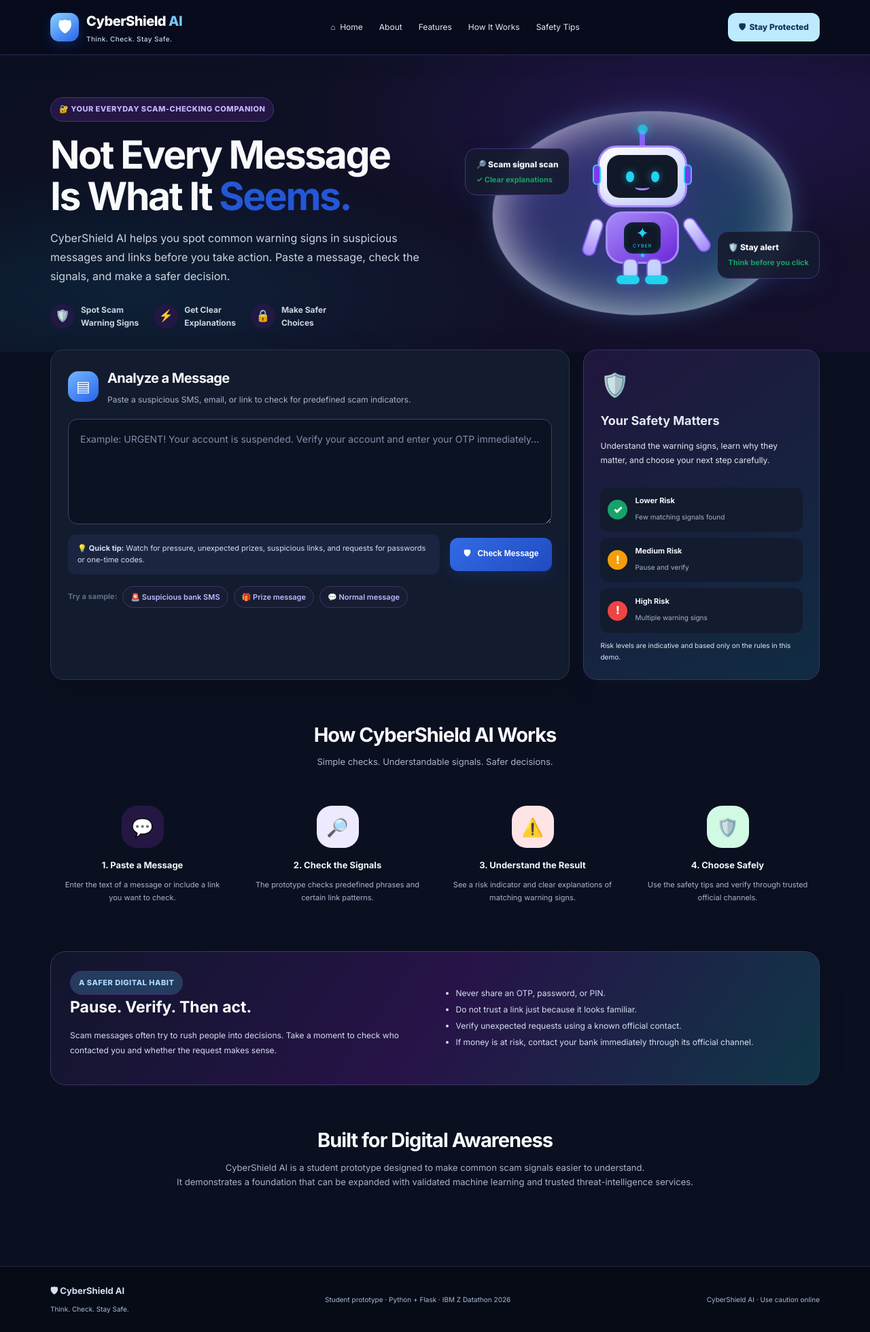
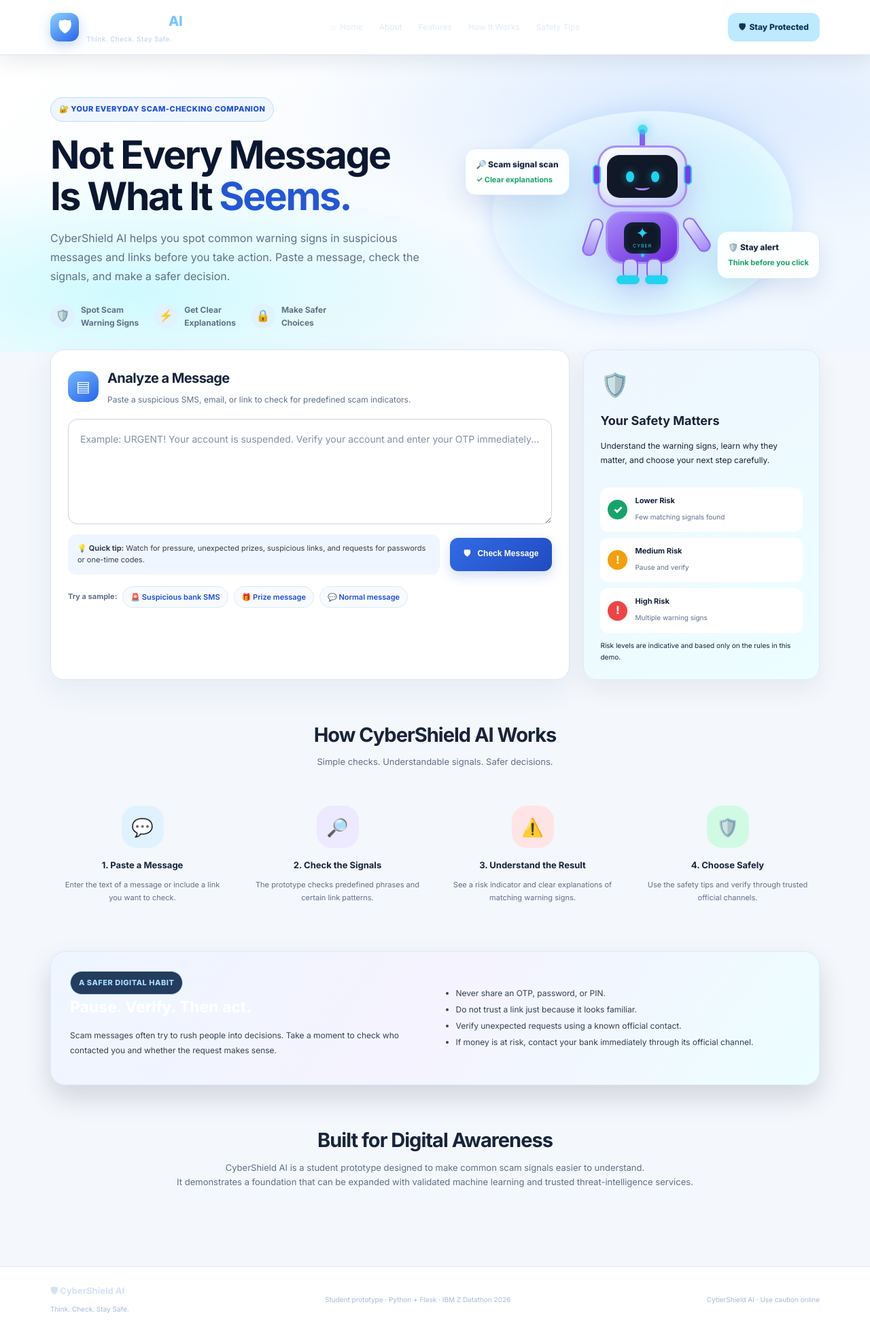
Before and after one commit to tharshini2321/cybershield-ai, a Flask app: page / in a window 1280 px wide. Shown: the whole page at 68% size. Run offline with Flask 3, Linux system fonts and the light colour scheme.

Commit message:
Update index.html

```diff
--- a/CyberShield_AI_Enhanced_Website/templates/index.html
+++ b/CyberShield_AI_Enhanced_Website/templates/index.html
@@ -742,6 +742,102 @@ footer {
   }
 }
 
+
+/* CyberShield AI — clean white theme */
+body {
+  background: #f4f7fb;
+  color: #17243b;
+}
+
+.topbar {
+  background: rgba(255,255,255,.96);
+  border-bottom: 1px solid #dce5f1;
+}
+
+.hero {
+  background:
+    radial-gradient(ellipse at 80% 20%, #dbeafe 0%, transparent 40%),
+    radial-gradient(ellipse at 15% 80%, #cffafe 0%, transparent 38%),
+    linear-gradient(135deg, #ffffff, #f0f7ff);
+}
+
+h1 { color: #0b1730; }
+.lead, .feature { color: #607089; }
+.feature-icon { background: #e0f2fe; color: #0369a1; }
+.eyebrow {
+  background: #eff6ff;
+  color: #1d4ed8;
+  border: 1px solid #bfdbfe;
+}
+
+.main { background: transparent; }
+
+.panel, .result {
+  background: #ffffff;
+  color: #17243b;
+  border: 1px solid #dce5f1;
+  box-shadow: 0 15px 45px #1e40af12;
+}
+
+.panel h2, .result h3, .finding b, .section h2 {
+  color: #17243b;
+}
+
+.sub, .finding p, .notice, .step p { color: #607089; }
+
+textarea {
+  background: #ffffff;
+  color: #17243b;
+  border-color: #cbd5e1;
+}
+
+textarea::placeholder { color: #8290a5; }
+textarea:focus {
+  border-color: #60a5fa;
+  box-shadow: 0 0 0 4px #60a5fa22;
+}
+
+.tip { background: #eff6ff; color: #334155; }
+.chip { background: #f8fafc; color: #1d4ed8; border-color: #dbeafe; }
+.chip:hover { background: #eff6ff; border-color: #60a5fa; }
+
+.side-panel {
+  background: linear-gradient(145deg, #eff6ff, #ecfeff);
+  border-color: #dbeafe;
+}
+
+.side-panel h3, .side-panel p { color: #17243b; }
+.risk-item { background: #ffffff; color: #17243b; }
+.risk-item small { color: #607089; }
+
+.finding { background: #f8fafc; border-color: #e2e8f0; }
+.finding:hover { border-color: #60a5fa; }
+.step:hover { background: #f8fafc; }
+.step-icon { background: #e0f2fe; color: #0369a1; }
+
+.safety {
+  background: linear-gradient(125deg, #eff6ff, #f5f3ff, #ecfeff);
+  border: 1px solid #dbeafe;
+}
+
+.safety p, .safety ul { color: #334155; }
+footer { background: #ffffff; border-top: 1px solid #e2e8f0; }
+
+.floating {
+  background: #ffffffed;
+  color: #17243b;
+  border-color: #dbeafe;
+}
+
+.orb { background: linear-gradient(140deg, #dbeafe, #cffafe); }
+
+@media (prefers-reduced-motion: reduce) {
+  *, *::before, *::after {
+    animation: none !important;
+    transition: none !important;
+  }
+}
+
   </style>
 </head>
 <body>
```
